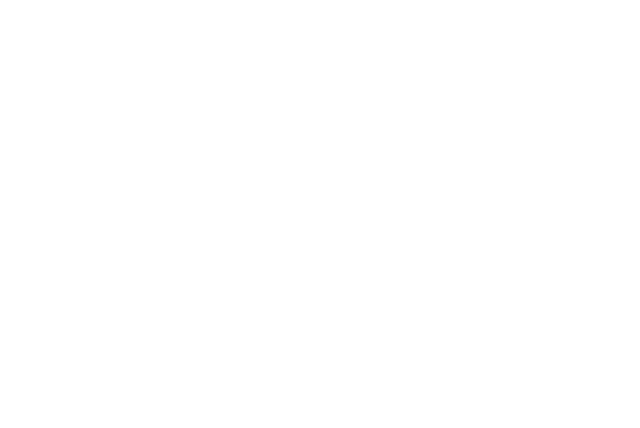
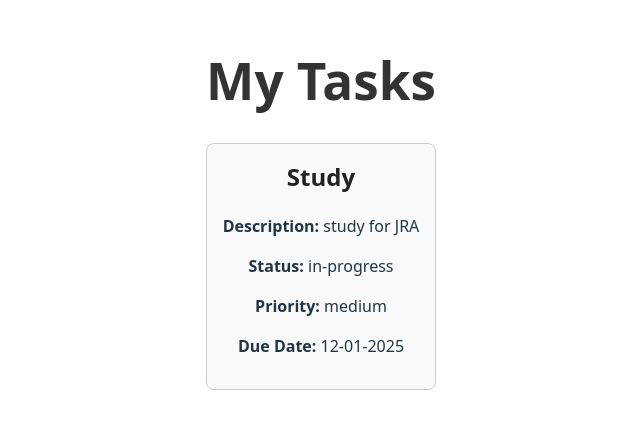
Before and after one commit to ShymeetriaJ/Lists_Keys_Conditionals, a React (Vite) app in the folder task-manager/: page / in a window 1280 px wide. Shown: the part 196-624 px from the top of the page, without its empty margins (319-959 px from the left). Built offline with nearby package versions, Linux system fonts and the light colour scheme.

Commit message:
Completed task item component.

```diff
--- a/task-manager/src/App.tsx
+++ b/task-manager/src/App.tsx
@@ -1,11 +1,17 @@
 import { useState } from 'react'
+import TaskList from './components/TaskList/TaskList'
+import './App.css'
 
 import './App.css'
 
 function App() {
-  const [count, setCount] = useState(0)
-
-  return
+  return (
+    <>
+    <div>
+      <TaskList />
+    </div>
+    </>
+  )
 }
 
 export default App
--- a/task-manager/src/components/TaskList/TaskList.tsx
+++ b/task-manager/src/components/TaskList/TaskList.tsx
@@ -22,14 +22,30 @@
         description: 'study for JRA',
         status: 'in-progress',
         priority: 'medium',
-        dueDate: 'December 12, 2025'
-        }
+        dueDate: '12-01-2025'
+        },
     ]);
-
-
-return (
-    <div>
-        <h1>My Tasks</h1>
-    </div>
-);
+return (<div style={{ padding: '20px' }}>
+            <h1 style={{ color: '#333'}} >My Tasks</h1>
+            <div style={{ display: 'flex', flexDirection: 'column', gap: '15px' }}>
+                {tasks.map((task) => (
+                    <div
+                        key={task.id}
+                        style={{
+                            border: '1px solid #ccc',
+                            padding: '15px',
+                            borderRadius: '8px',
+                            backgroundColor: '#f9f9f9'
+                        }}
+                    >
+                        <h2 style={{color: '#222', marginTop: 0}} >{task.title}</h2>
+                        <p><strong>Description:</strong> {task.description}</p>
+                        <p><strong>Status:</strong> {task.status}</p>
+                        <p><strong>Priority:</strong> {task.priority}</p>
+                        <p><strong>Due Date:</strong> {task.dueDate}</p>
+                    </div>
+                ))}
+            </div>
+        </div>
+        );
 }
```
Also changed, not shown: task-manager/src/components/TaskItem/TaskItem.tsx (+22 -0 lines).
